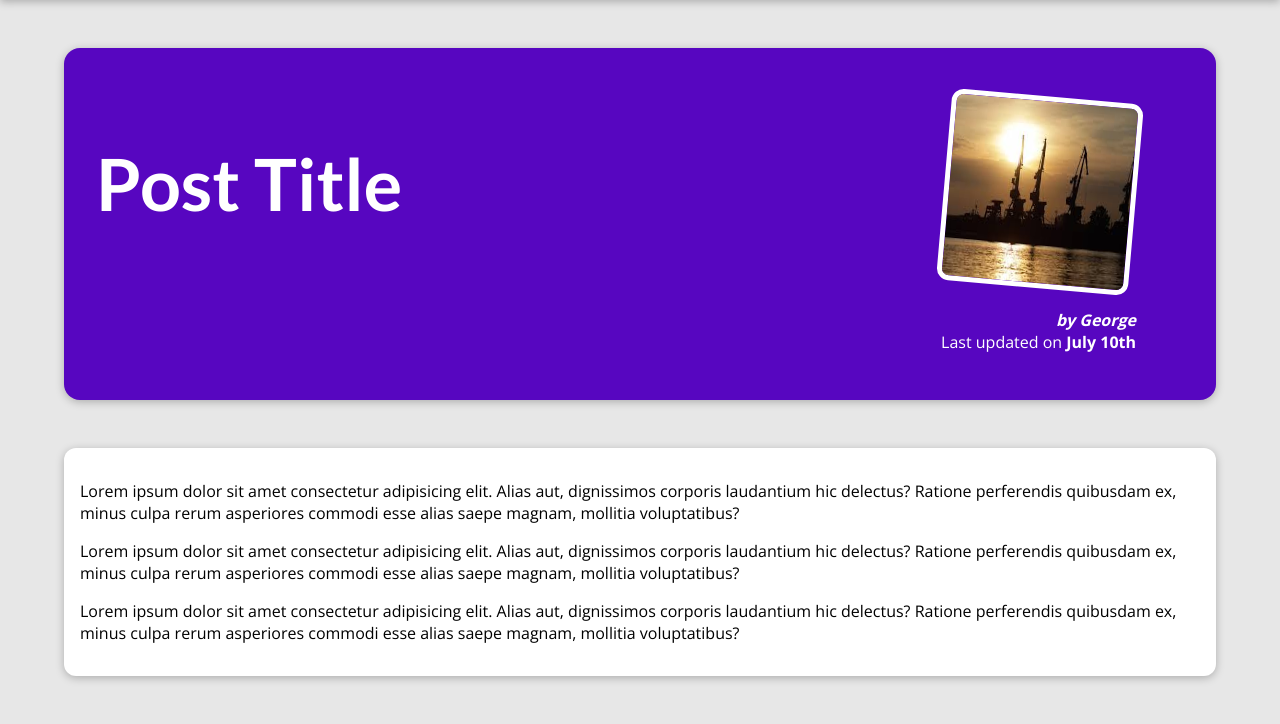
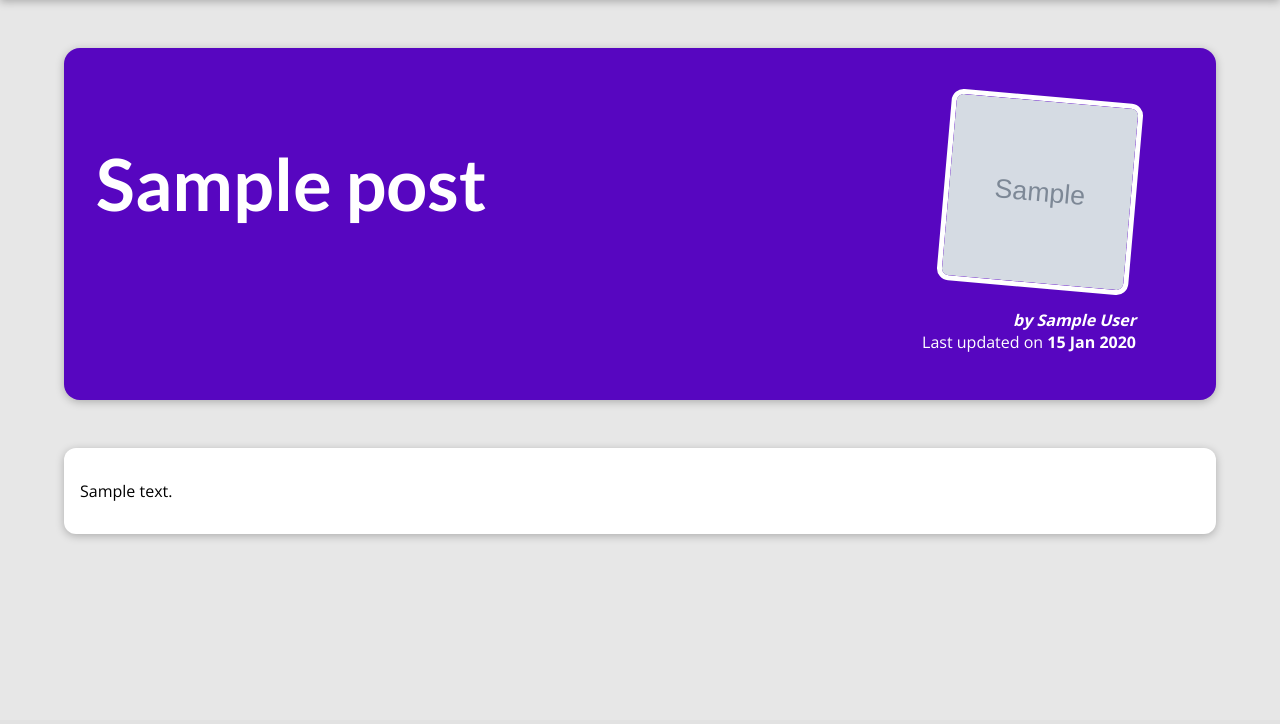
Before and after one commit to georgecatalin/Refresher_Python_Language_Programming, a Django app: template Python_Django_the_practical_guide/building_a_blog/my_site/blog/templates/blog/post-detail.html in a window 1280 px wide. Shown: the part 80-804 px from the top of the page. After the commit the page ends 618 px from the top, so only its background shows below. Run offline with Django 5.2, Linux system fonts and the light colour scheme; the template is opened without the code that fills it: most values are stand-ins (such as "Sample title", 1, 10 or a date in 2020); grey boxes marked "Sample" are stand-in pictures.

Commit message:
Update blog templates and views to render posts dynamically and fix image paths

```diff
--- a/Python_Django_the_practical_guide/building_a_blog/my_site/blog/templates/blog/includes/post.html
+++ b/Python_Django_the_practical_guide/building_a_blog/my_site/blog/templates/blog/includes/post.html
@@ -2,7 +2,7 @@
 <li>
   <article class="post">
     <a href=" {% url "detail_page"  post.slug %}">
-      <img src=" {% static "blog/images"| add:post.image %}" alt = "{{post.title}}"/>
+      <img src=" {% static "blog/images/"|add:post.image %} alt = "{{post.title}}"/>
 
       <div class="post__content">
         <h3>{{post.title}}</h3>
--- a/Python_Django_the_practical_guide/building_a_blog/my_site/blog/templates/blog/post-detail.html
+++ b/Python_Django_the_practical_guide/building_a_blog/my_site/blog/templates/blog/post-detail.html
@@ -2,7 +2,7 @@
 {% load static %}
 
 {% block page_title %}
-  This Post Title
+  {{post.title}}
 {% endblock %}
 
 {% block css_stylesheet %}
@@ -11,21 +11,17 @@
 
 {% block content %}
   <section id="summary">
-    <h2>Post Title</h2>
+    <h2>{{post.title}}</h2>
     <article>
-      <img src=" {% static 'blog/images/cranes.jpg' %}" alt="Post Title" />
-      <address>by George</address>
+      <img src=" {% static 'blog/images/'|add:post.image %}" alt="{{post.title}}" />
+      <address>by {{post.author}}</address>
       <div>
-        Last updated on <time>July 10th</time>
+        Last updated on <time>{{post.date|date:"d M Y"}}</time>
       </div>
     </article>
   </section>
 
   <main>
-    <p>Lorem ipsum dolor sit amet consectetur adipisicing elit. Alias aut, dignissimos corporis laudantium hic delectus? Ratione perferendis quibusdam ex, minus culpa rerum asperiores commodi esse alias saepe magnam, mollitia voluptatibus?</p>
-
-    <p>Lorem ipsum dolor sit amet consectetur adipisicing elit. Alias aut, dignissimos corporis laudantium hic delectus? Ratione perferendis quibusdam ex, minus culpa rerum asperiores commodi esse alias saepe magnam, mollitia voluptatibus?</p>
-
-    <p>Lorem ipsum dolor sit amet consectetur adipisicing elit. Alias aut, dignissimos corporis laudantium hic delectus? Ratione perferendis quibusdam ex, minus culpa rerum asperiores commodi esse alias saepe magnam, mollitia voluptatibus?</p>
+    {{post.content|linebreaks}}
   </main>
 {% endblock %}
```
Also changed, not shown: Python_Django_the_practical_guide/building_a_blog/my_site/blog/templates/blog/all-posts.html (+7 -14 lines), Python_Django_the_practical_guide/building_a_blog/my_site/blog/views.py (+4 -3 lines), Python_Django_the_practical_guide/building_a_blog/my_site/blog/static/blog/images/missile.jpg (added).
